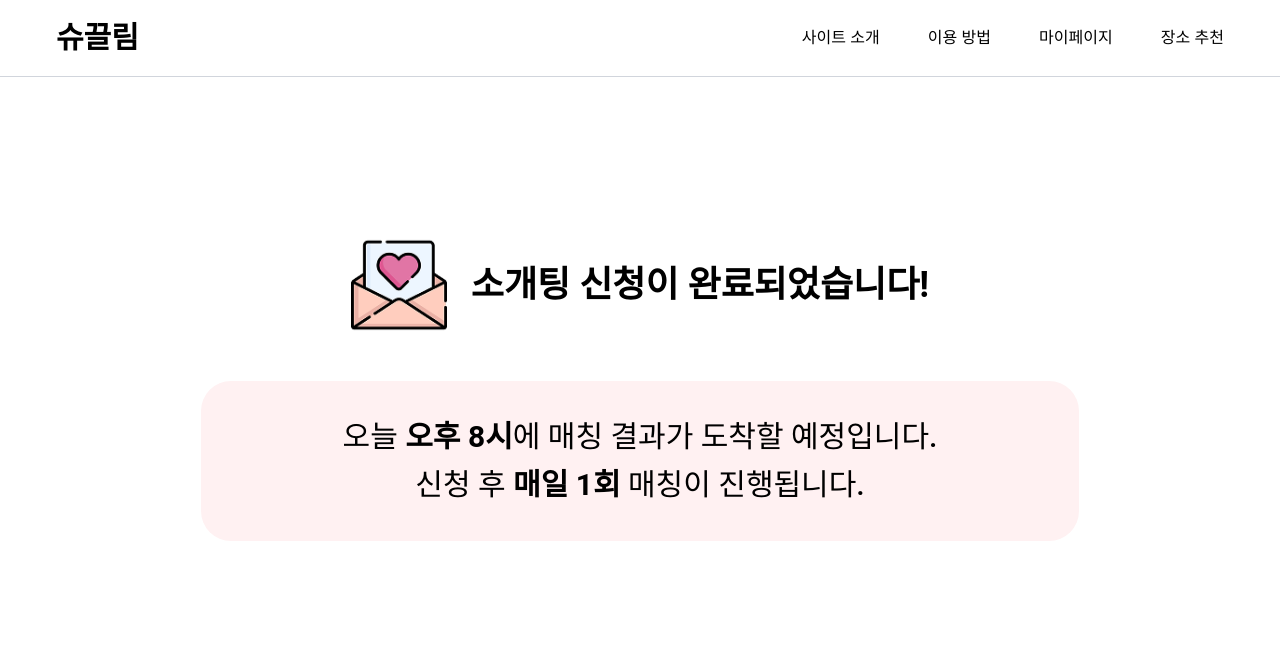
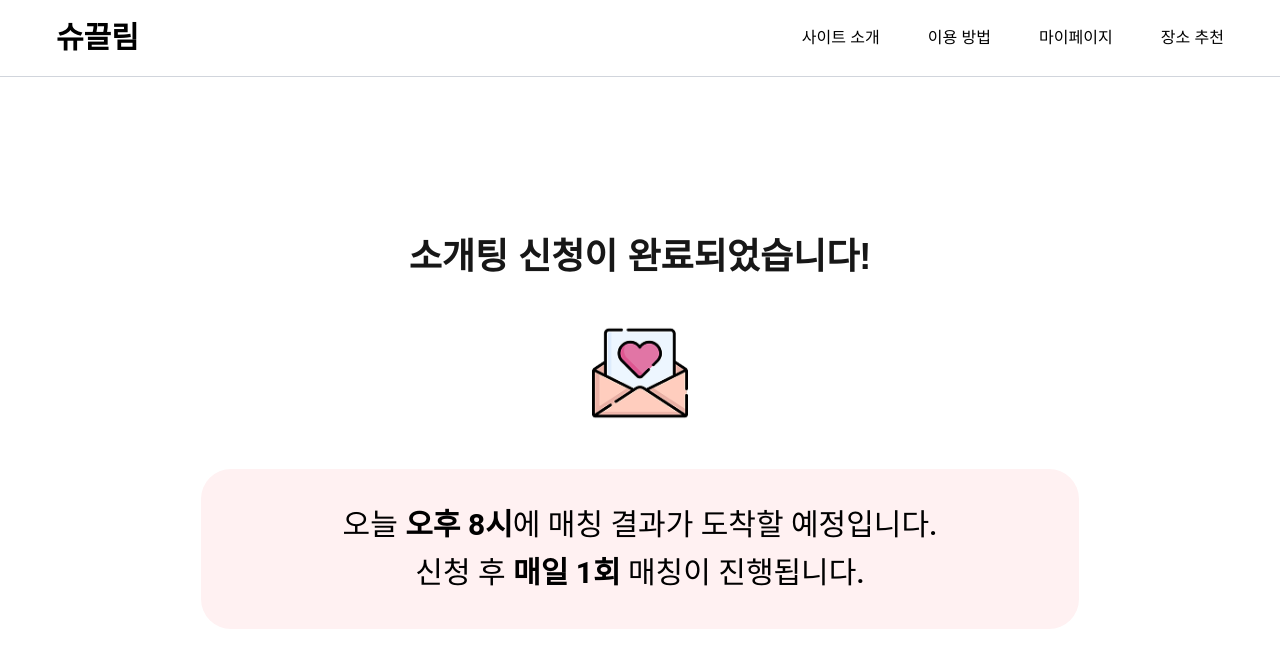
Before and after one commit to CSID-DGU/2025-1-DSCD-outsider-2, a Next.js app in the folder frontend/: page /apply_complete in a window 1280 px wide. Shown: the top 668 px of the page. Built offline with nearby package versions, Linux system fonts and the light colour scheme.

Commit message:
aplly_complete

```diff
--- a/frontend/src/app/apply_complete/page.js
+++ b/frontend/src/app/apply_complete/page.js
@@ -22,15 +22,15 @@ export default function ApplyCompletePage() {
       {/* ----- 본문 영역 ----- */}
       <div className="flex flex-col items-center justify-center w-full mt-40 gap-12 text-center px-4">
         {/* 텍스트 + 아이콘 */}
+        <div className="text-black-400 text-4xl font-bold">
+          소개팅 신청이 완료되었습니다!
+        </div>
         <div className="flex items-center gap-6">
           <img
             className="w-24 h-24"
             src="소개팅신청완료.png"
             alt="아이콘"
           />
-          <div className="text-black text-4xl font-bold font-['Roboto'] leading-[48px]">
-            소개팅 신청이 완료되었습니다!
-          </div>
         </div>
 
         {/* 매칭 안내 박스 */}
```
